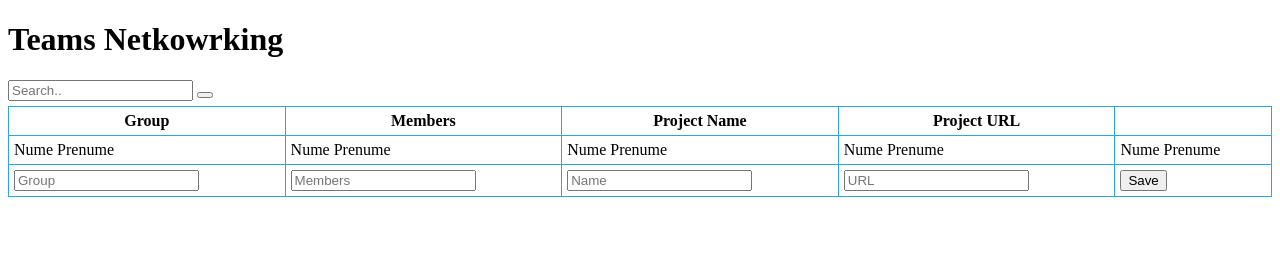
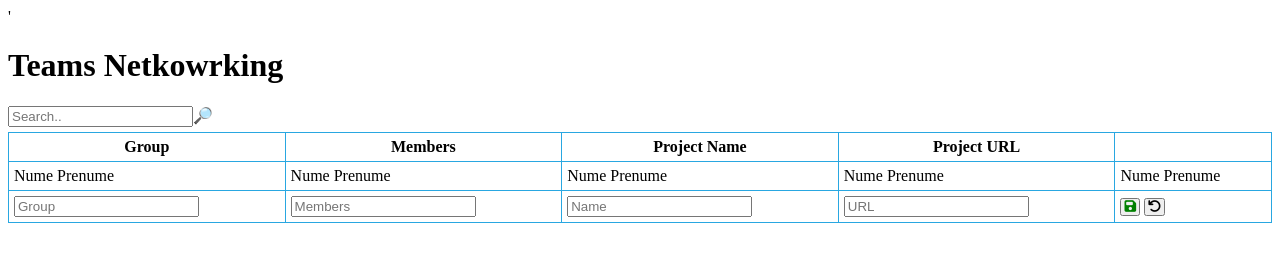
Before and after one commit to Suciu532/teams-networking, a plain HTML site: page index.html in a window 1280 px wide. Drawn offline with Linux system fonts and the light colour scheme; no server answers.

Commit message:
add search

```diff
--- a/function.js
+++ b/function.js
@@ -133,3 +133,14 @@ document.querySelector('#list tbody').addEventListener("click", e => {
         editTeam(id);
     }
 });
+
+document.getElementById("search").addEventListener("input", e => {
+    const text = e.target.value.toLowerCase();
+    console.warn('Cauta... ', text);
+    const filtered = allTeams.filter(team => {
+        // console.info(team.members);
+        return team.members.toLowerCase().includes(text);
+    })
+    console.warn(filtered);
+    displayTeams(filtered);
+})
--- a/index.html
+++ b/index.html
@@ -1,3 +1,4 @@
+'
 <!DOCTYPE html>
 <html lang="en">
 
@@ -7,15 +8,15 @@
     <meta name="viewport" content="width=device-width, initial-scale=1.0">
     <title>Document</title>
     <link rel="stylesheet" href="style.css">
+    <script src="https://kit.fontawesome.com/a076d05399.js" crossorigin="anonymous"></script>
 </head>
 
 <body>
     <header>
         <h1>Teams Netkowrking</h1>
     </header>
-    <input type="text" placeholder="Search.." name="search">
-    <button id="searchbutton" type="search"></button>
-    <form onsubmit="submitTeam(); return false;">
+    <input type="text" id="search" placeholder="Search.." name="search"><label for="search">🔎</label>
+    <form onsubmit="submitTeam(); return false;" onreset="editId=0;">
         <table id="list">
             <thead>
                 <tr>
@@ -44,7 +45,10 @@
                     <td><input type="text" required name="members" placeholder="Members"></td>
                     <td><input type="text" required name="name" placeholder="Name"></td>
                     <td><input type="text" required name="url" placeholder="URL"></td>
-                    <td><button>Save</button></td>
+                    <td>
+                        <button type="submit"><i class="fas fa-save"></i></button>
+                        <button type="reset"><i class="fas fa-undo"></i></button>
+                    </td>
                 </tr>
             </tfoot>
         </table>
--- a/style.css
+++ b/style.css
@@ -8,3 +8,11 @@
     width: 100%;
     margin-top: 5px;
 }
+
+button {
+    padding: 0 2px;
+}
+
+button[type=submit] {
+    color:green;
+}
```
